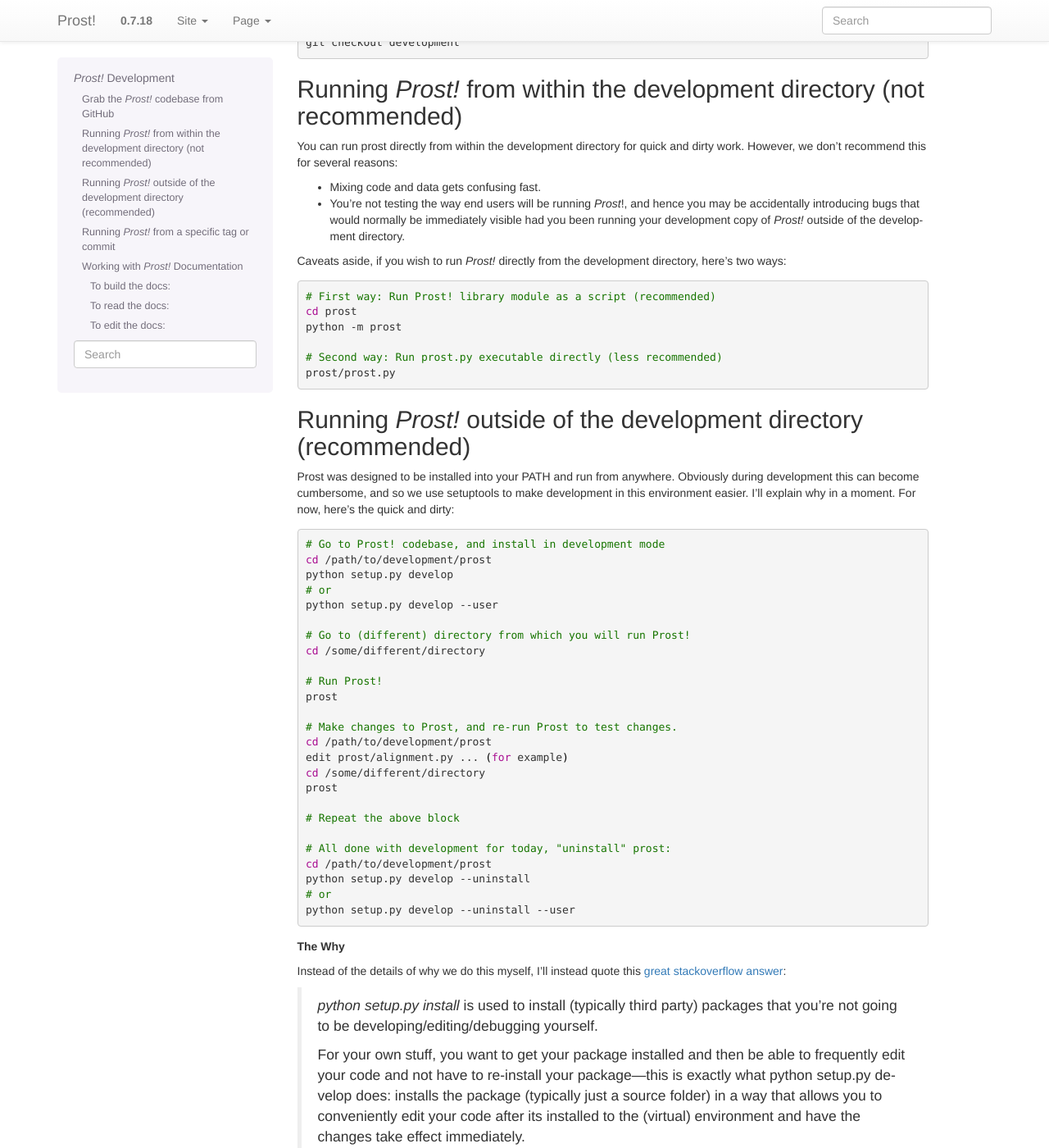
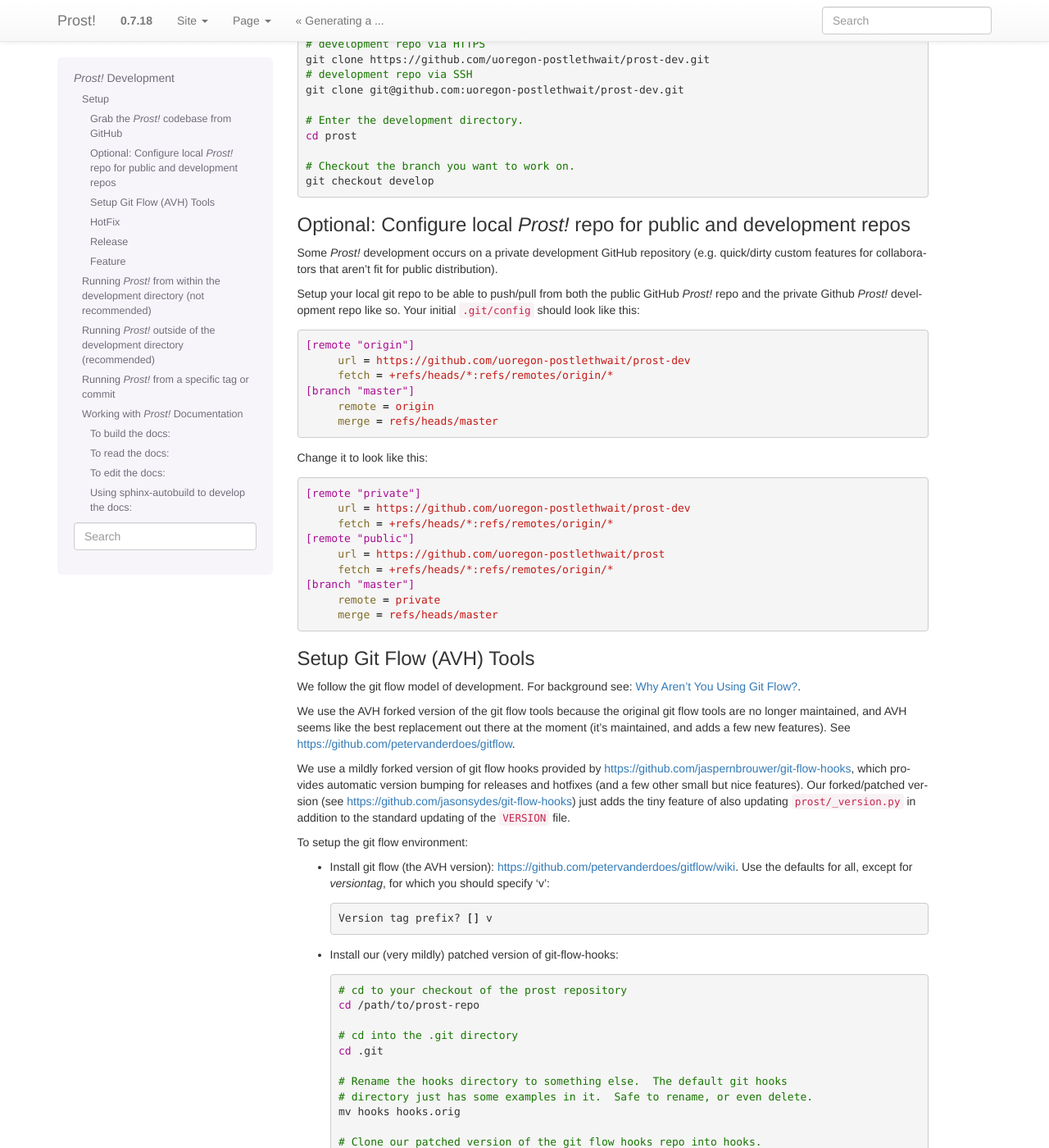
Before and after one commit to uoregon-postlethwait/prost, a Sphinx documentation site: the page built from docs/development.rst, in a window 1280 px wide and 1400 px high, scrolled down 331 px. Shown: the whole window at 82% size. Built offline with Sphinx 7.4.7, drawn with Linux system fonts in a browser that asks for light colours; pages that are not in the unit, such as notebooks, are missing from menus; the version number is read from the project's files by our own code; some of the changed text lies outside the part shown.

Commit message:
Touched up docs, added ‘development’ to main page.

```diff
--- a/docs/development.rst
+++ b/docs/development.rst
@@ -6,22 +6,150 @@
 
 This page describes how to work with *Prost!* in a development environment.
 
-======================================
+=====
+Setup
+=====
+
+The setup will walk you through retrieving the code, setting up the git flow
+tools, and doing a sample commit.
+
 Grab the *Prost!* codebase from GitHub
-======================================
+--------------------------------------
 
 .. code-block:: bash
 
-    # via HTTPS
-    git clone https://github.com/uoregon-postlethwait/prost.git
-    # via SSH
-    git clone git@github.com:uoregon-postlethwait/prost.git
+   # Choose a repo and grab it:
+   # public repo via HTTPS
+   git clone https://github.com/uoregon-postlethwait/prost.git
+   # public repo via SSH
+   git clone git@github.com:uoregon-postlethwait/prost.git
+   # development repo via HTTPS
+   git clone https://github.com/uoregon-postlethwait/prost-dev.git
+   # development repo via SSH
+   git clone git@github.com:uoregon-postlethwait/prost-dev.git
 
-    # Enter the development directory.
-    cd prost
+   # Enter the development directory.
+   cd prost
 
-    # Checkout the branch you want to work on.
-    git checkout development
+   # Checkout the branch you want to work on.
+   git checkout develop
+
+Optional: Configure local *Prost!* repo for public and development repos
+------------------------------------------------------------------------
+
+Some *Prost!* development occurs on a private development GitHub repository
+(e.g. quick/dirty custom features for collaborators that aren't fit for public
+distribution).
+
+Setup your local git repo to be able to push/pull from both the public GitHub
+*Prost!* repo and the private Github *Prost!* development repo like so.  Your
+initial ``.git/config`` should look like this:
+
+.. code-block:: ini
+
+   [remote "origin"]
+        url = https://github.com/uoregon-postlethwait/prost-dev
+        fetch = +refs/heads/*:refs/remotes/origin/*
+   [branch "master"]
+        remote = origin
+        merge = refs/heads/master
+
+Change it to look like this:
+
+.. code-block:: ini
+
+   [remote "private"]
+        url = https://github.com/uoregon-postlethwait/prost-dev
+        fetch = +refs/heads/*:refs/remotes/origin/*
+   [remote "public"]
+        url = https://github.com/uoregon-postlethwait/prost
+        fetch = +refs/heads/*:refs/remotes/origin/*
+   [branch "master"]
+        remote = private
+        merge = refs/heads/master
+
+Setup Git Flow (AVH) Tools
+--------------------------
+
+We follow the git flow model of development.  For background see:
+`Why Aren't You Using Git Flow? <http://jeffkreeftmeijer.com/2010/why-arent-you-using-git-flow/>`_.
+
+We use the AVH forked version of the git flow tools because the original git
+flow tools are no longer maintained, and AVH seems like the best replacement
+out there at the moment (it's maintained, and adds a few new features).
+See https://github.com/petervanderdoes/gitflow.
+
+We use a mildly forked version of git flow hooks provided by
+https://github.com/jaspernbrouwer/git-flow-hooks, which provides automatic
+version bumping for releases and hotfixes (and a few other small but nice
+features).  Our forked/patched version
+(see https://github.com/jasonsydes/git-flow-hooks) just adds the tiny feature
+of also updating ``prost/_version.py`` in addition to the standard updating of the
+``VERSION`` file.
+
+To setup the git flow environment:
+
+* Install git flow (the AVH version):
+  https://github.com/petervanderdoes/gitflow/wiki.  Use the defaults for all,
+  except for *versiontag*, for which you should specify 'v':
+
+  .. code-block:: bash
+
+     Version tag prefix? [] v
+
+* Install our (very mildly) patched version of git-flow-hooks:
+
+  .. code-block:: bash
+
+     # cd to your checkout of the prost repository
+     cd /path/to/prost-repo
+
+     # cd into the .git directory
+     cd .git
+
+     # Rename the hooks directory to something else.  The default git hooks
+     # directory just has some examples in it.  Safe to rename, or even delete.
+     mv hooks hooks.orig
+
+     # Clone our patched version of the git flow hooks repo into hooks.
+     git clone https://github.com/jasonsydes/git-flow-hooks hooks
+
+     # cd back to the repo:
+     cd ..
+
+HotFix
+------
+
+Hotfixes are tiny fixes to an existing release.  The hotfix may optionally be
+pushed to the public repo as well. Do the following:
+
+.. code-block:: bash
+
+   # Start a hotfix
+   git flow hotfix start
+   # Make your changes to the code (i.e. implement the hotfix).
+   vim thecode.py
+   # Add and commit the code.
+   git add thecode.py
+   git ci -m 'Made these changes...'
+   # Finish the hotfix
+   git flow hotfix finish -m
+   # Push everything to private repository
+   git push private --mirror
+   # Optional: If this is to be a public release, push just the master repo and
+   #    the tag just created to the public repo.
+   git push public master
+   git push public v0.7.17
+
+Release
+-------
+
+TODO: Add instructions on performing a release with git flow.
+
+Feature
+-------
+
+TODO: Add instructions on working on large new features with git flow.
 
 ========================================================================
 Running *Prost!* from within the development directory (not recommended)
@@ -191,22 +319,20 @@
 *Prost!* documentation is quickly accessible locally under the *doc/*
 directory.
 
-""""""""""""""""""
 To build the docs:
-""""""""""""""""""
+------------------
 
 .. code-block:: bash
 
-    cd prost/doc
-    make html
+   cd prost/doc
+   make html
 
-    # Alternatively
-    cd prost
-    ./build.sh
+   # Alternatively
+   cd prost
+   ./build.sh
 
-"""""""""""""""""
 To read the docs:
-"""""""""""""""""
+-----------------
 
 Currently, the docs aren't perfectly intertwined.  Eventually, we'll have them
 all linked to one another.  For now, you can access the individual pages.  Just
@@ -214,12 +340,13 @@
 
 .. code-block:: bash
 
-    cd prost/doc
-    open _build/html/development.html
+   cd prost/doc
+   open _build/html/development.html
 
-"""""""""""""""""
+However, see also :ref:`sphinx_autobuild` below for an easier method.
+
 To edit the docs:
-"""""""""""""""""
+-----------------
 
 The docs are written in Sphinx's reStructuredText.  See
 http://sphinx-doc.org/rest.html for a nice tutorial.  The docs try to follow
@@ -235,4 +362,34 @@
 edit, edit it, rebuild the docs, and view the result locally in your browser.
 
 For a new document, I usually start by copying an existing \*.rst document and
-modifiy it.
+modify it.
+
+.. _sphinx_autobuild:
+
+Using sphinx-autobuild to develop the docs:
+-------------------------------------------
+
+`Sphinx Autobuild <https://github.com/GaretJax/sphinx-autobuild>`_ is a nice
+tool that runs in the background, automatically builds the docs when you save a
+change, and serves the docs on a local server to your web browser at
+http://127.0.0.1:8000.
+
+To install:
+
+.. code-block:: bash
+
+   pip install sphinx-autobuild
+
+To use:
+
+.. code-block:: bash
+
+   # Easy
+   cd docs
+   make livehtml
+
+   # If 'Easy' doesnt' work:
+   cd /path/to/toplevel/repo
+   sphinx-autobuild docs docs/_build/html/
+
+To view, point your browser to http://127.0.0.1:8000.
```
Also changed, not shown: docs/index.rst (+18 -5 lines), 1 other file.
